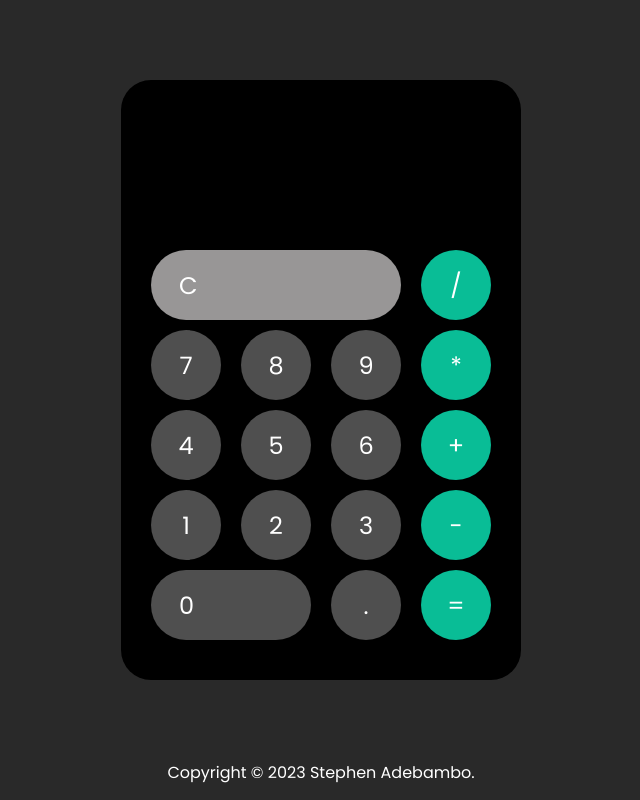
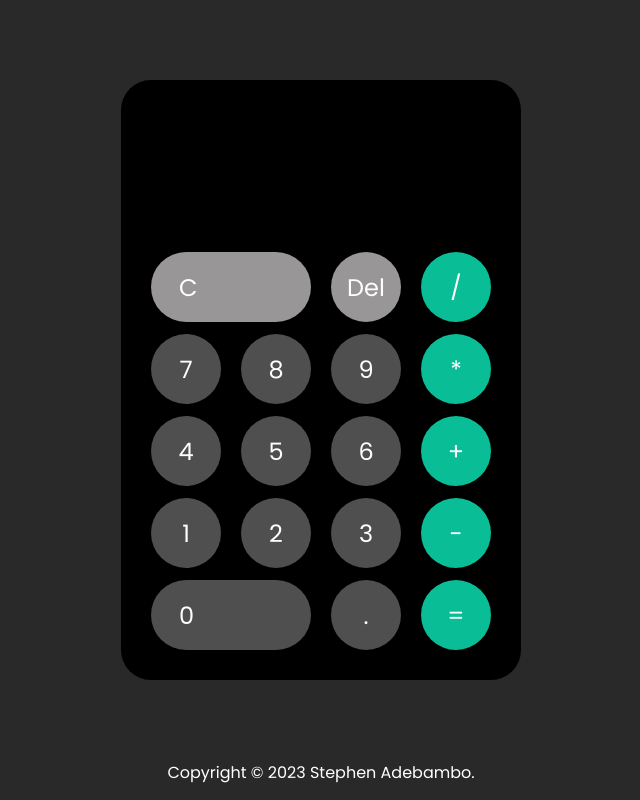
Before and after one commit to steveade/calculator, a plain HTML site: page index.html in a window 1280 px wide. Shown: the whole page, without its empty margins (319-959 px from the left). Drawn offline with Linux system fonts and the light colour scheme.

Commit message:
Add delete button

```diff
--- a/index.html
+++ b/index.html
@@ -14,6 +14,7 @@
         <div class="keys">
         <div class="top">
             <div class="cancel">C</div>
+            <div class="delete">Del</div>
             <div class="divide op">/</div>
         </div>
         <div>
--- a/styles.css
+++ b/styles.css
@@ -34,7 +34,7 @@ body {
 .keys > div{
     display: flex;
     justify-content: space-between;
-    margin: 10px 30px;
+    margin: 12px 30px;
     column-gap: 20px;
 }
 
@@ -59,6 +59,10 @@ body {
     background-color: rgb(152, 150, 150);
 }
 
+.keys .delete {
+    background-color: rgb(152, 150, 150);
+}
+
 .keys .zero {
     flex-grow: 2;
     border-radius: 70px;
```
